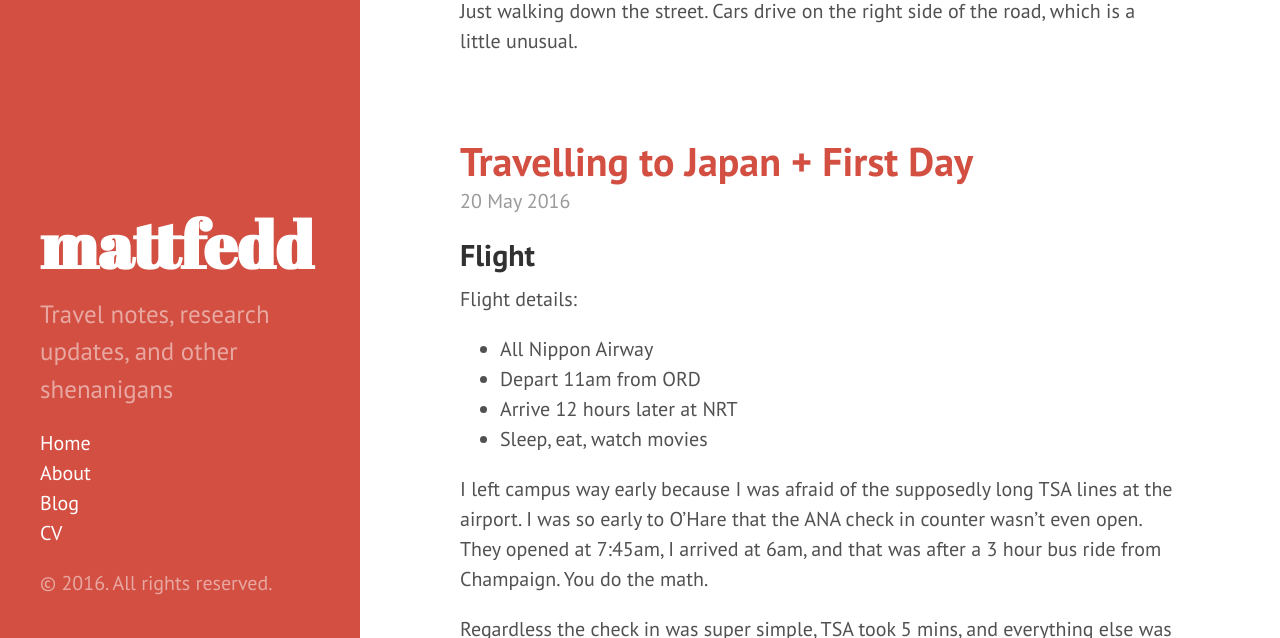
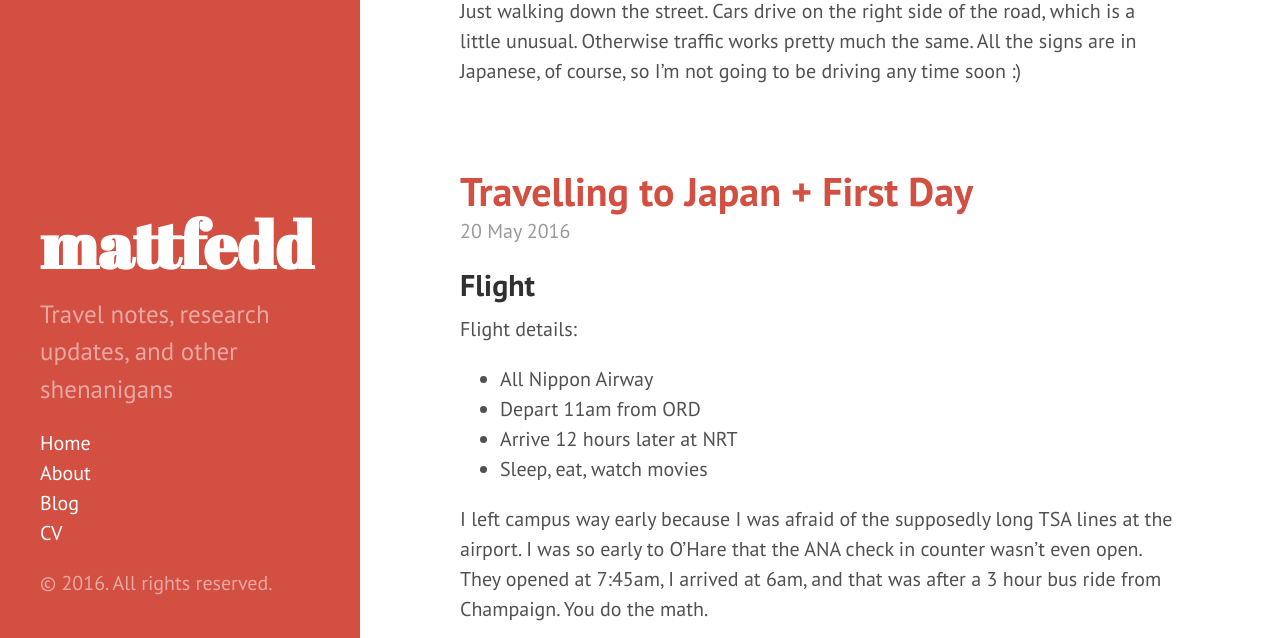
Before and after one commit to mattfedd/mattfedd.github.io, a Jekyll site: the page built from blog/index.html, in a window 1280 px wide and 900 px high, scrolled down 2657 px, cut to the strip 262-900 px from the top of the window. Built offline with Jekyll 4.4.1, drawn with Linux system fonts in a browser that asks for light colours; the list of posts is cut into pages by our own code.

Commit message:
Post update: First Weekend in Japan

```diff
--- a/_posts/2016-05-22-first-weekend-in-japan.markdown
+++ b/_posts/2016-05-22-first-weekend-in-japan.markdown
@@ -19,4 +19,4 @@
 
 <a href="https://farm8.staticflickr.com/7747/27098350011_13099c8d31_z.jpg"><img src="https://farm8.staticflickr.com/7747/27098350011_13099c8d31_z.jpg" style="width: 500px;"/></a> A very quaint and quiet downtown shopping area.
 
-<a href="https://farm8.staticflickr.com/7030/27098348101_945a7cdc29_z.jpg.jpg"><img src="https://farm8.staticflickr.com/7030/27098348101_945a7cdc29_z.jpg" style="width: 500px;"/></a> Just walking down the street. Cars drive on the right side of the road, which is a little unusual.
+<a href="https://farm8.staticflickr.com/7030/27098348101_945a7cdc29_z.jpg.jpg"><img src="https://farm8.staticflickr.com/7030/27098348101_945a7cdc29_z.jpg" style="width: 500px;"/></a> Just walking down the street. Cars drive on the right side of the road, which is a little unusual. Otherwise traffic works pretty much the same. All the signs are in Japanese, of course, so I'm not going to be driving any time soon :)
```
